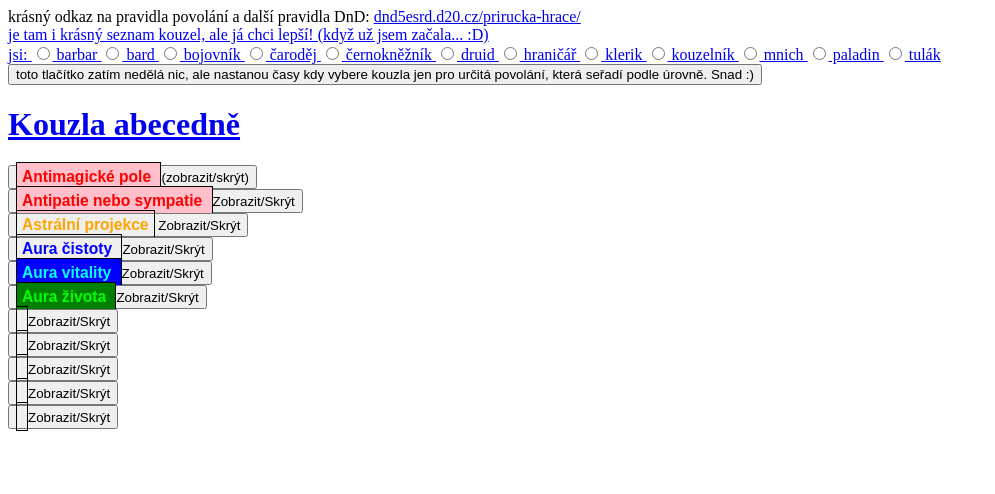
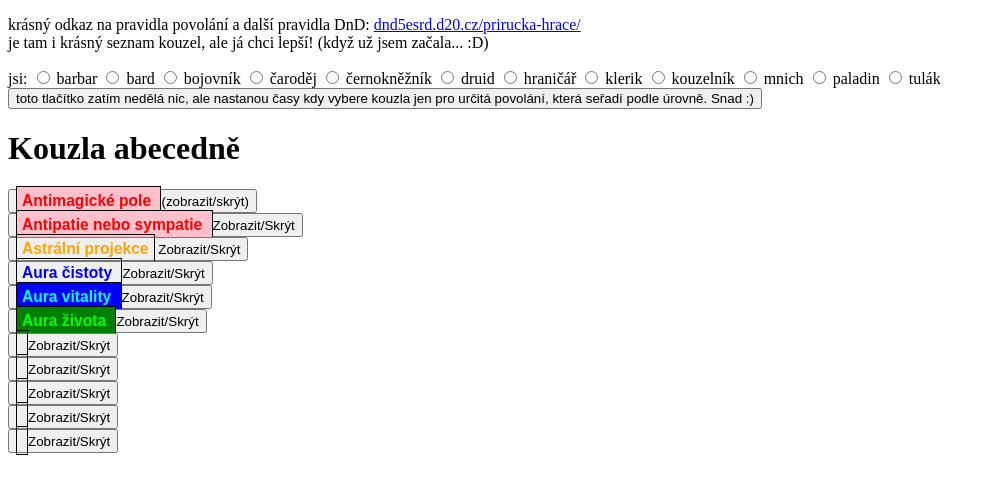
Before and after one commit to Jerabinka/Jerabinka.github.io, a plain HTML site: page index.html in a window 1280 px wide. Shown: the whole page, without its empty margins (0-995 px from the left). Drawn offline with Linux system fonts and the light colour scheme.

Commit message:
Update index.html
oprava bugu na tom pitomém odkazu na pravidla ->stále nebyl uzavřený i když by měl být, protože jsem napsala </href> místo </a>, jsem fakt šikulka opravit opomenutí z nepozornosti pro jistotu radši chybou z nepozornosti :-)

```diff
--- a/index.html
+++ b/index.html
@@ -6,8 +6,12 @@
 
 
  <body>
-  krásný odkaz na pravidla povolání a další pravidla DnD: <a href="http://dnd5esrd.d20.cz/prirucka-hrace/3-kapitola.html#barbar">dnd5esrd.d20.cz/prirucka-hrace/</href><br>
+  <p>
+  krásný odkaz na pravidla povolání a další pravidla DnD:
+  <a href="http://dnd5esrd.d20.cz/prirucka-hrace/3-kapitola.html#barbar">dnd5esrd.d20.cz/prirucka-hrace/ </a>
+  <br>
   je tam i krásný seznam kouzel, ale já chci lepší! (když už jsem začala... :D)
+  </p>
   <form>
    jsi:
    <input type="radio" name="puntik" value="barbar"> barbar
```
